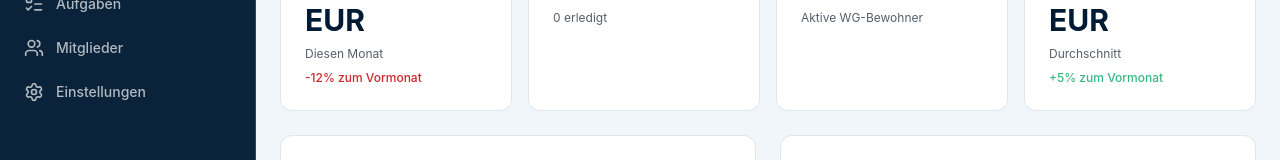
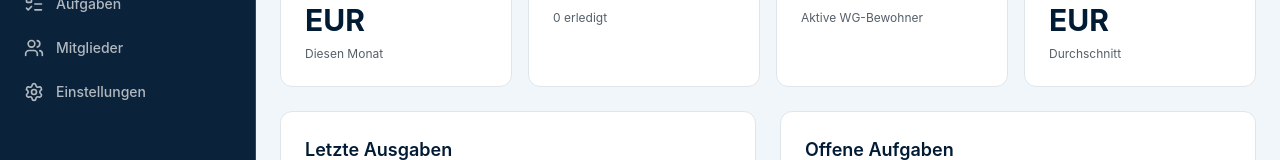
Before and after one commit to AsselAZ/WGify, a Vue app in the folder Frontend/: page /app/dashboard in a window 1280 px wide. Shown: the part 184-344 px from the top of the page. Built offline with nearby package versions, Linux system fonts and the light colour scheme; no server answers.

Commit message:
mock up raus

```diff
--- a/Frontend/src/views/app/DashboardView.vue
+++ b/Frontend/src/views/app/DashboardView.vue
@@ -14,7 +14,7 @@
           :value="`${total().toFixed(2)} EUR`"
           subtitle="Diesen Monat"
           :icon="Receipt"
-          :trend="{ value: 12, positive: false }"
+          :trend="null"
           iconBgClass="bg-purple/15"
           iconColorClass="text-purple"
         />
@@ -42,7 +42,7 @@
           :value="`${avgPerPerson.toFixed(2)} EUR`"
           subtitle="Durchschnitt"
           :icon="TrendingUp"
-          :trend="{ value: 5, positive: true }"
+          :trend="null"
           iconBgClass="bg-primary/10"
           iconColorClass="text-primary"
         />
```
